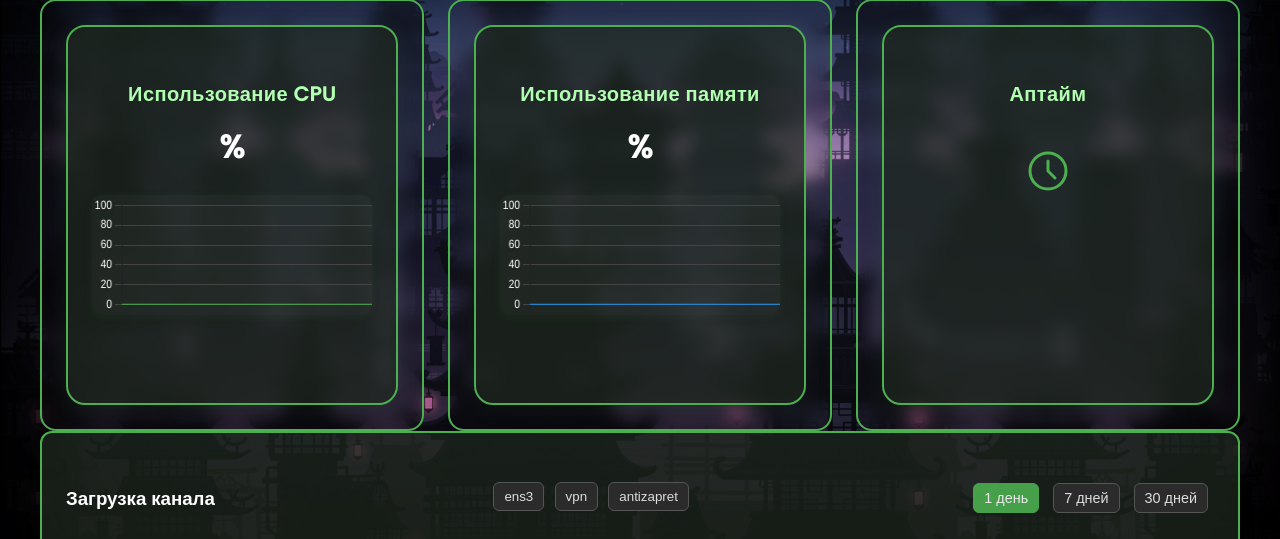
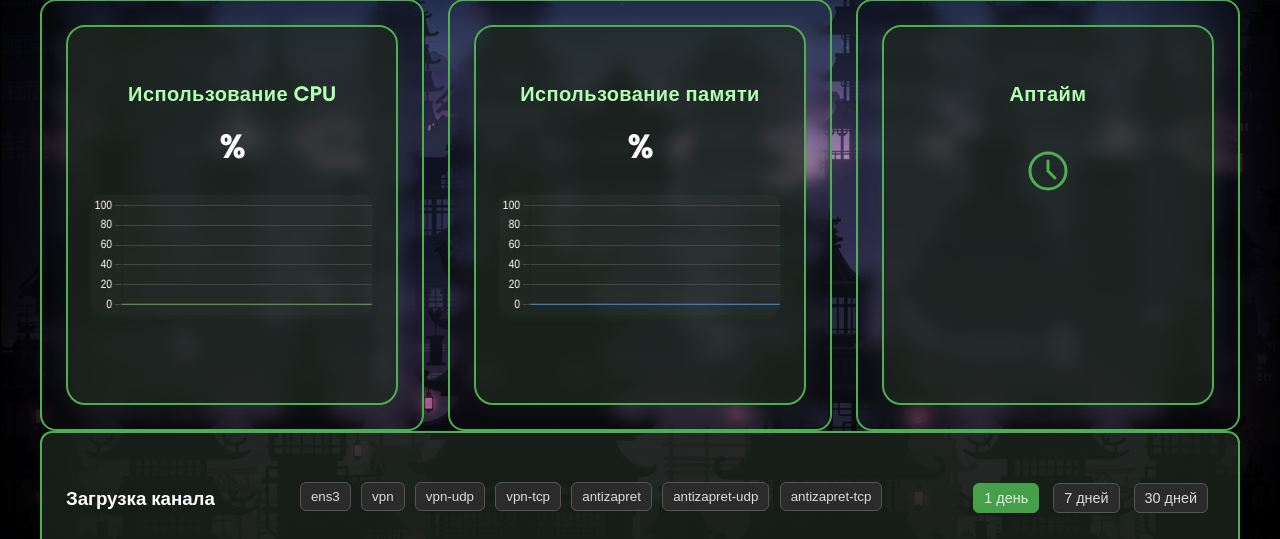
Before and after one commit to Kirito0098/AdminAntizapret, a Flask app: page / in a window 1280 px wide. Shown: the part 92-631 px from the top of the page. Run offline with Flask 3, Linux system fonts and the light colour scheme; the visitor is signed in with stand-in values (Sample User, id 1); some libraries are stand-ins or nearby versions.

Commit message:
v1.2.1 автоопределение сетевого интерфейса при установке и интеграция с веб-интерфейсом.

```diff
--- a/templates/server_monitor.html
+++ b/templates/server_monitor.html
@@ -43,7 +43,11 @@
         <div class="iface-buttons" style="margin: 6px 0 10px;">
           <button class="iface-btn" data-iface="{{ iface }}">{{ iface }}</button>
           <button class="iface-btn" data-iface="vpn">vpn</button>
+          <button class="iface-btn" data-iface="vpn-udp">vpn-udp</button>
+          <button class="iface-btn" data-iface="vpn-tcp">vpn-tcp</button>
           <button class="iface-btn" data-iface="antizapret">antizapret</button>
+          <button class="iface-btn" data-iface="antizapret-udp">antizapret-udp</button>
+          <button class="iface-btn" data-iface="antizapret-tcp">antizapret-tcp</button>
         </div>
 
         <div class="bw-range" role="tablist" aria-label="Диапазон">
```
